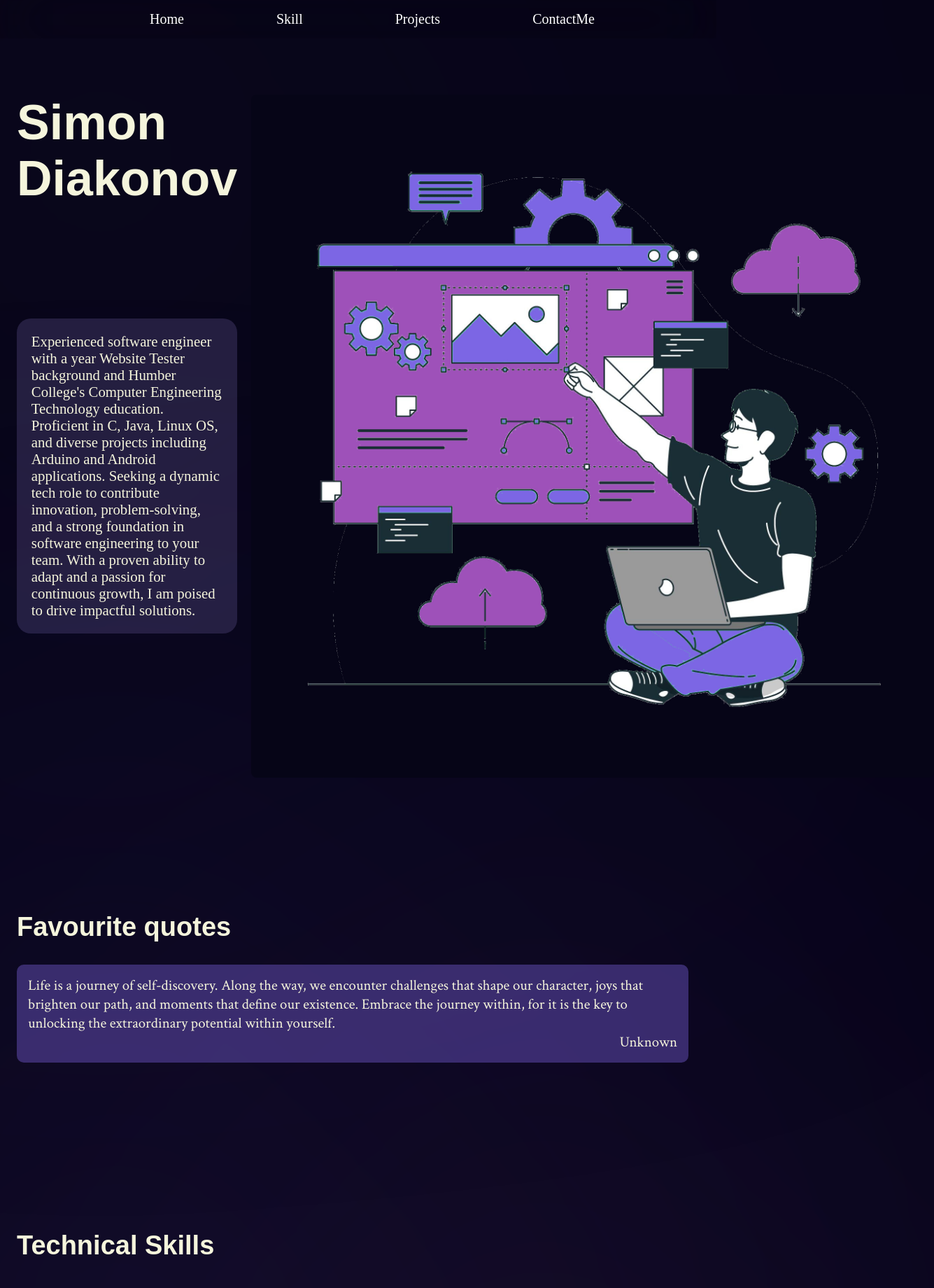
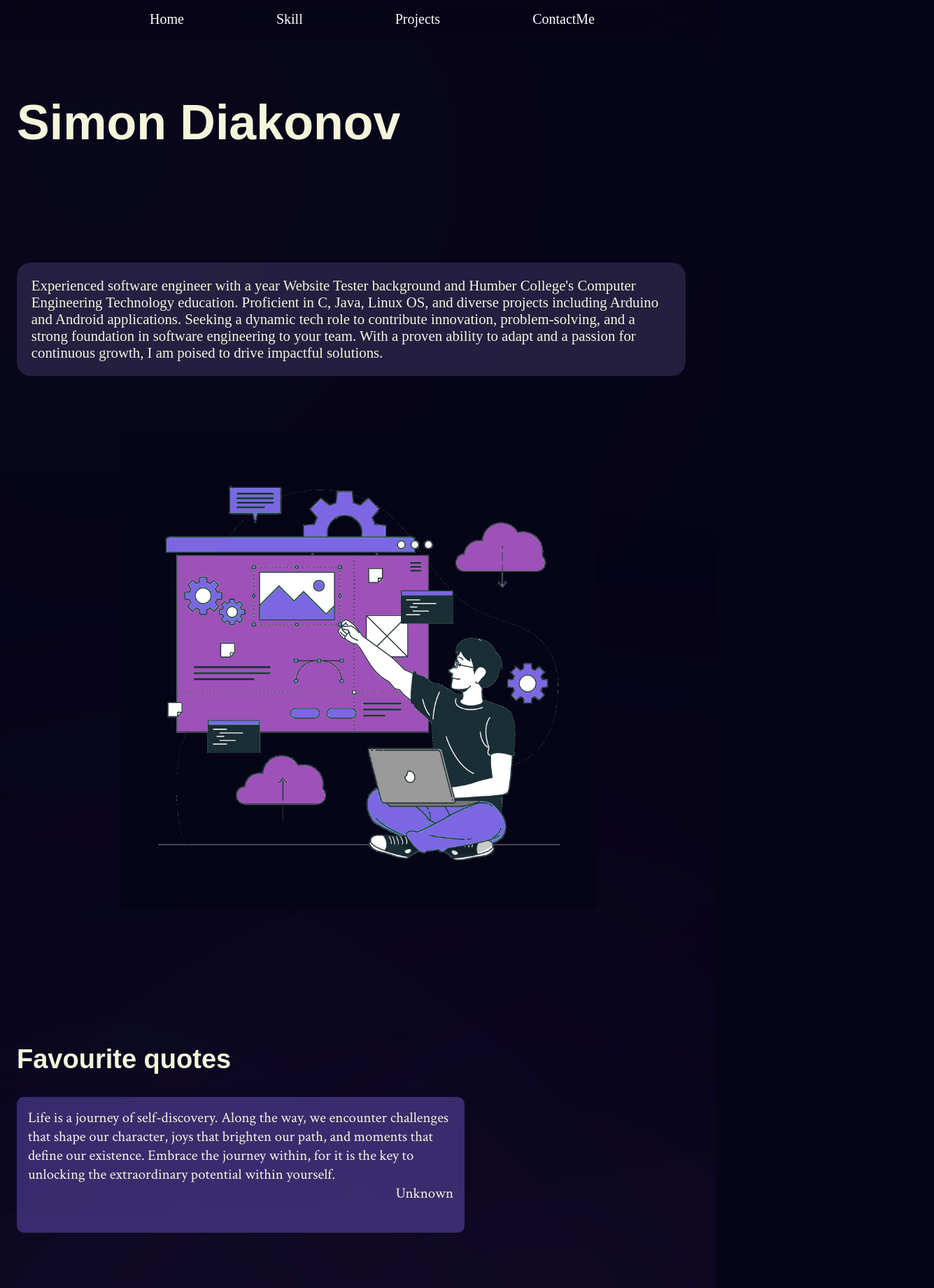
Before and after one commit to dontdoithere/simon-website, a React (Create React App) app: page / in a window 1024 px wide. Shown: the top 1840 px of the page at 70% size, 1335 px wide, since content can reach past the window. Built offline with nearby package versions, Linux system fonts and the light colour scheme; a web font is replaced by a local one.

Commit message:
Made some changes for tablet

```diff
--- a/src/components/ContactMe/ContactForm/ContactForm.css
+++ b/src/components/ContactMe/ContactForm/ContactForm.css
@@ -80,3 +80,15 @@ form button:hover{
         width: 20rem;
     }
 }
+
+@media (min-width: 769px) and (max-width: 1024px) {
+
+    .name-container input {
+        width: 20rem;
+    }
+
+    .mail-container input{
+        width: 20rem;
+    }
+
+}
--- a/src/components/Home/Home.css
+++ b/src/components/Home/Home.css
@@ -116,6 +116,9 @@ h1::before{
     width: 22rem;
     font-size: 18px;
   }
+  .my-pic{
+    width: 70%;
+  }
 }
 
 
@@ -152,3 +155,19 @@ h1::before{
       }
 
 }
+
+@media (min-width: 769px) and (max-width: 1024px) {
+
+  .name-pic-container{
+    display: flex;
+    flex-direction: column;
+  }
+
+  .my-pic{
+    width: 70%;
+  }
+
+  .quote-p{
+    width: 40rem;
+  }
+}
--- a/src/components/Navbar/Navbar.css
+++ b/src/components/Navbar/Navbar.css
@@ -84,6 +84,7 @@
 @media (max-width: 769px){
 
     .menu-btn{
+        justify-content: center;
         display: block;
     }
 
```
